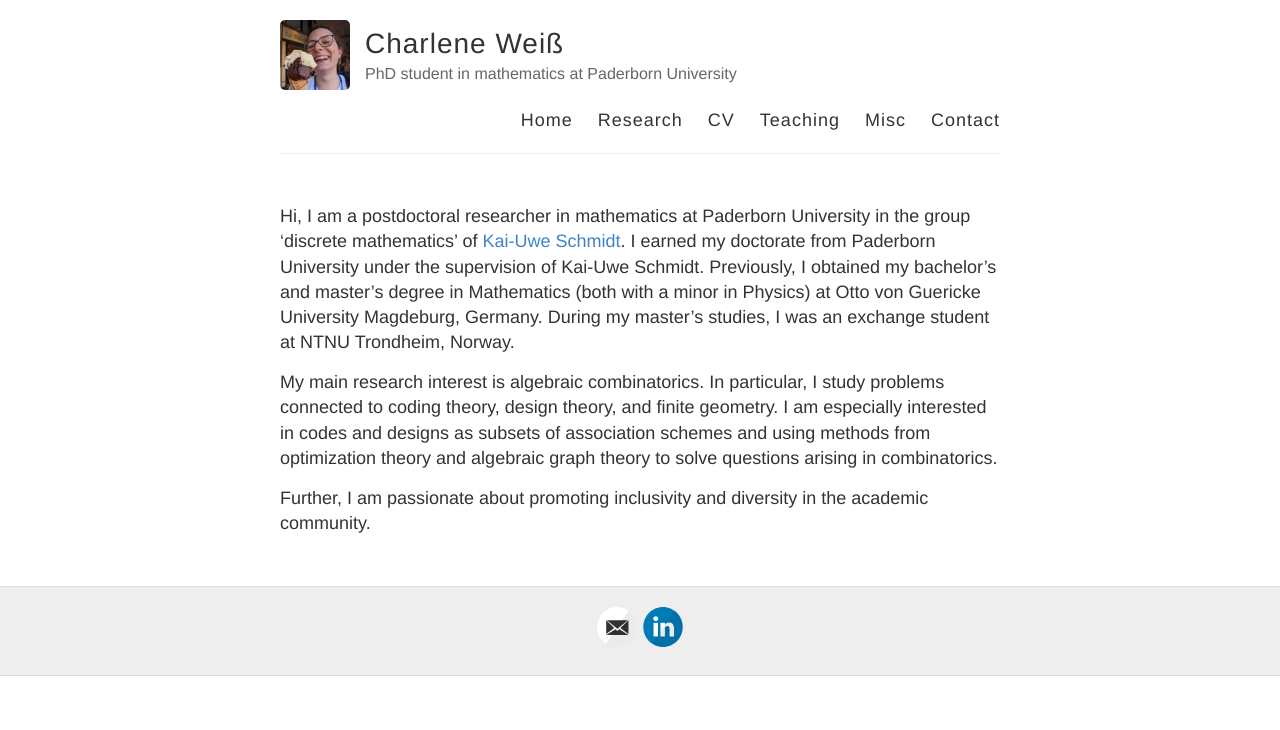
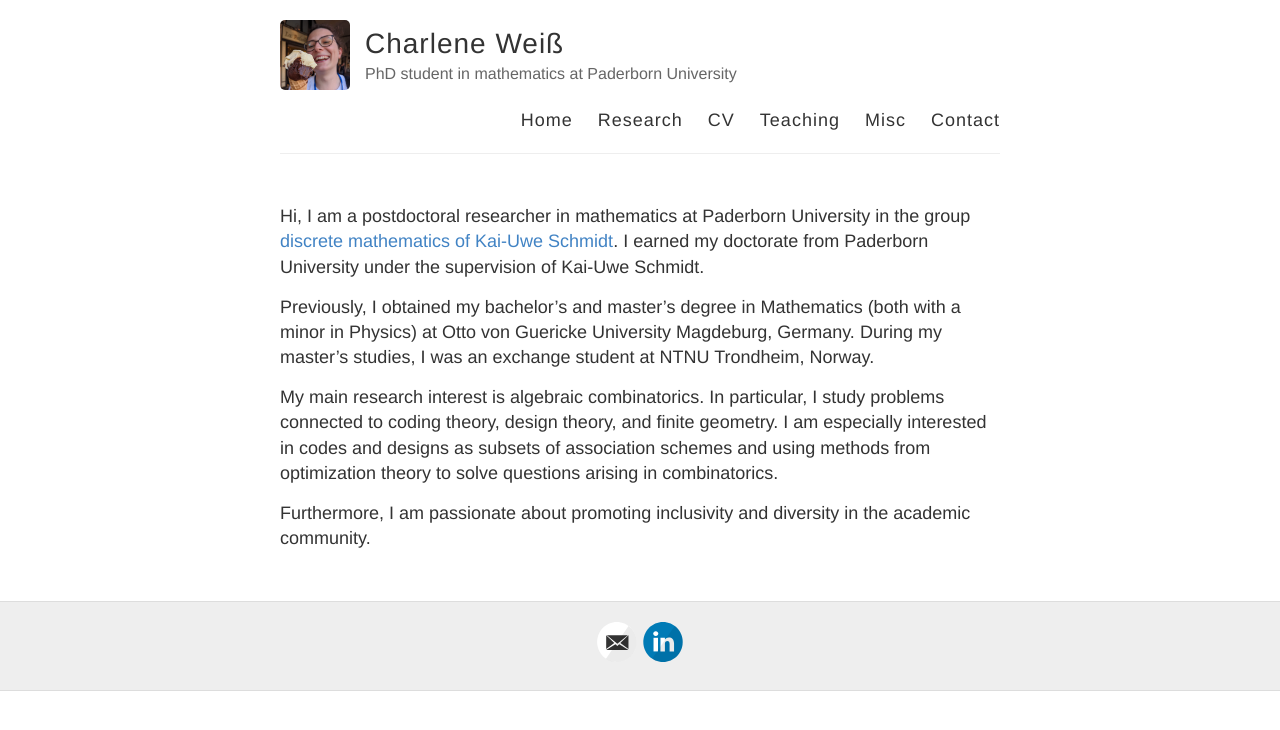
Before and after one commit to charleneweiss/charleneweiss.github.io, a Jekyll site: the page built from index.md, in a window 1280 px wide. Shown: the top 730 px of the page. Built offline with Jekyll 4.4.1, drawn with Linux system fonts in a browser that asks for light colours; our own code applies the rules of GitHub Pages for plain Markdown files.

Commit message:
Update index.md

```diff
--- a/index.md
+++ b/index.md
@@ -1,10 +1,11 @@
-Hi, I am a postdoctoral researcher in mathematics at Paderborn University in the group 'discrete mathematics' of [Kai-Uwe Schmidt](https://math.uni-paderborn.de/en/ag/dm).
+Hi, I am a postdoctoral researcher in mathematics at Paderborn University in the group [discrete mathematics of Kai-Uwe Schmidt](https://math.uni-paderborn.de/en/ag/dm).
 I earned my doctorate from Paderborn University under the supervision of Kai-Uwe Schmidt.
+
 Previously, I obtained my bachelor’s and master’s degree in Mathematics (both with a minor in Physics) at Otto von Guericke University Magdeburg, Germany.
 During my master's studies, I was an exchange student at NTNU Trondheim, Norway.
 
 My main research interest is algebraic combinatorics.
 In particular, I study problems connected to coding theory, design theory, and finite geometry.
-I am especially interested in codes and designs as subsets of association schemes and using methods from optimization theory and algebraic graph theory to solve questions arising in combinatorics.
+I am especially interested in codes and designs as subsets of association schemes and using methods from optimization theory to solve questions arising in combinatorics.
 
-Further, I am passionate about promoting inclusivity and diversity in the academic community.
+Furthermore, I am passionate about promoting inclusivity and diversity in the academic community.
```
